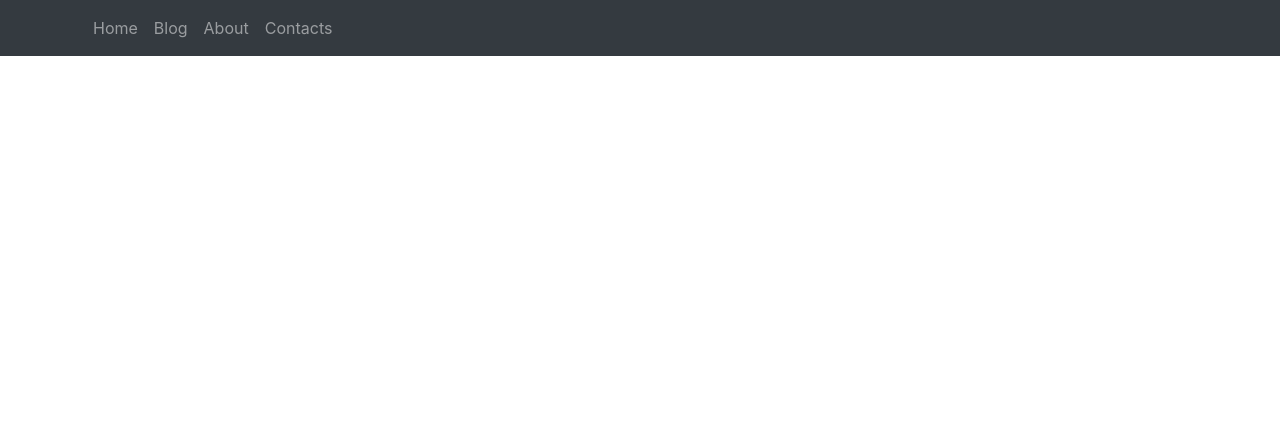
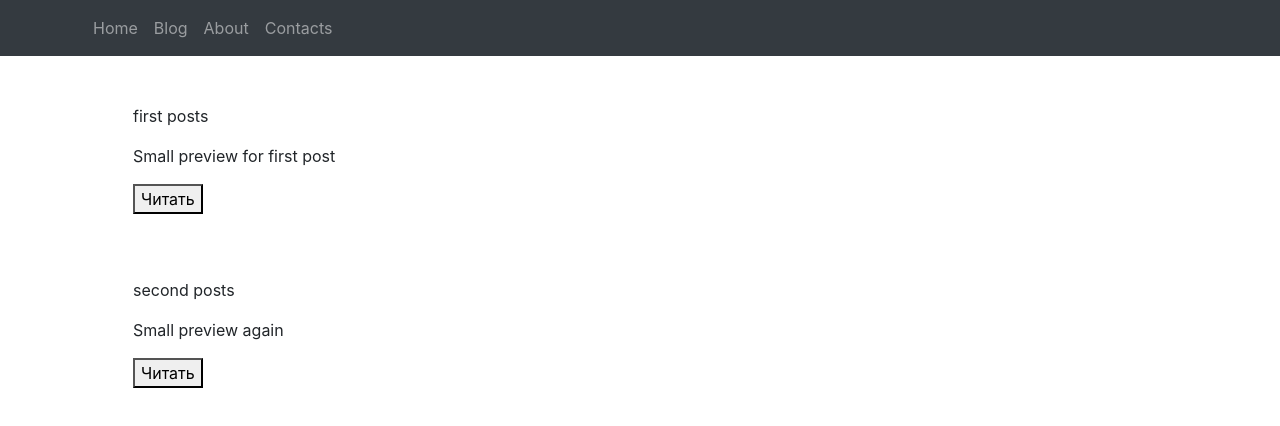
Before and after one commit to apenkov/test_blog, a React (Create React App) app: page /blog in a window 1280 px wide. Shown: the top 426 px of the page. Built offline with nearby package versions, Linux system fonts and the light colour scheme.

Commit message:
add read button and post component

```diff
--- a/package.json
+++ b/package.json
@@ -6,9 +6,12 @@
     "@testing-library/jest-dom": "^5.11.4",
     "@testing-library/react": "^11.1.0",
     "@testing-library/user-event": "^12.1.10",
+    "bootstrap": "^4.5.3",
     "react": "^17.0.1",
+    "react-bootstrap": "^1.4.0",
     "react-dom": "^17.0.1",
     "react-router": "^5.2.0",
+    "react-router-dom": "^5.2.0",
     "react-scripts": "4.0.1",
     "web-vitals": "^0.2.4"
   },
--- a/src/Components/Header.js
+++ b/src/Components/Header.js
@@ -1,5 +1,10 @@
 import React, {Component} from 'react';
 import {Navbar, Nav, Container} from "react-bootstrap";
+import {BrowserRouter as Router, Switch, Route, Link} from "react-router-dom";
+import Home from "../Pages/Home";
+import About from "../Pages/About";
+import Contacts from "../Pages/Contacts";
+import Blog from "../Pages/Blog";
 
 export default class Header extends Component {
   render() {
@@ -11,13 +16,21 @@ export default class Header extends Component {
             <Navbar.Collapse id="responsive-navbar-nav">
               <Nav className="mr-auto">
                 <Nav.Link href="/"> Home </Nav.Link>
-                <Nav.Link href="/"> Blog </Nav.Link>
-                <Nav.Link href="/"> About </Nav.Link>
-                <Nav.Link href="/"> Contacts </Nav.Link>
+                <Nav.Link href="/blog"> Blog </Nav.Link>
+                <Nav.Link href="/about"> About </Nav.Link>
+                <Nav.Link href="/contacts"> Contacts </Nav.Link>
               </Nav>
             </Navbar.Collapse>
           </Container>
         </Navbar>
+        <Router>
+          <Switch>
+            <Route exact path={"/"} component={Home}/>
+            <Route exact path={"/about"} component={About}/>
+            <Route exact path={"/contacts"} component={Contacts}/>
+            <Route exact path={"/blog"} component={Blog}/>
+          </Switch>
+        </Router>
       </>
     )
   }
--- /dev/null
+++ b/src/Components/Post.js
@@ -0,0 +1,29 @@
+import React, {Component} from 'react';
+
+export default class Post extends Component {
+  constructor(props, context) {
+    super(props, context);
+
+    this.state = {
+      visible: false,
+    };
+    this.handleClick = this.handleClick.bind(this);
+  }
+
+  handleClick(){
+    this.setState(state => ({
+      visible: true
+    }))
+  }
+  render() {
+    const data = this.props.data;
+    return(
+      <div className="post">
+        <p className="title">{data.title}</p>
+        <p className="preview">{data.littleText}</p>
+        <button href="#" className={`post_readMore`} onClick={this.handleClick} style={{visibility: this.state.visible ? 'hidden' : 'visible' }}>Читать</button>
+        <p className={`body`} style={{visibility: this.state.visible ? 'visible' : 'hidden' }}>{data.text}</p>
+      </div>
+    )
+  }
+}
--- /dev/null
+++ b/src/Components/Posts.js
@@ -0,0 +1,20 @@
+import React, {Component} from 'react';
+import Post from "./Post";
+
+export default class Posts extends Component {
+  render() {
+    const data = this.props.data;
+    const postsTemplate = data.map((item, index)=>{
+      return (
+        <div key={index}>
+         <Post data ={item}/>
+        </div>
+      )
+    })
+    return(
+      <div className="posts">
+        {postsTemplate}
+      </div>
+    )
+  }
+}
--- /dev/null
+++ b/src/Pages/About.js
@@ -0,0 +1,11 @@
+import React, { Component } from 'react';
+
+export default class About extends  Component {
+  render() {
+    return (
+      <div>
+        Alexander
+      </div>
+    )
+  }
+}
--- /dev/null
+++ b/src/Pages/Blog.js
@@ -0,0 +1,22 @@
+import React, { Component } from 'react';
+import { Media, Container, Col, Row} from "react-bootstrap";
+import Posts from "../Components/Posts";
+import { posts } from  "../data/posts";
+
+export default class Blog extends  Component {
+  render() {
+    return (
+      <Container>
+        <Row>
+          <Col md="9">
+            <Media className="m-5">
+              <Media.Body>
+                <Posts data={posts}/>
+              </Media.Body>
+            </Media>
+          </Col>
+        </Row>
+      </Container>
+    )
+  }
+}
--- /dev/null
+++ b/src/Pages/Contacts.js
@@ -0,0 +1,11 @@
+import React, { Component } from 'react';
+
+export default class Contacts extends  Component {
+  render() {
+    return (
+      <div>
+        telegram
+      </div>
+    )
+  }
+}
--- /dev/null
+++ b/src/Pages/Home.js
@@ -0,0 +1,11 @@
+import React, { Component } from 'react';
+
+export default class Home extends  Component {
+  render() {
+    return (
+      <div>
+        Homepage
+      </div>
+    )
+  }
+}
--- /dev/null
+++ b/src/data/posts.js
@@ -0,0 +1,14 @@
+module.exports= {
+  posts:[
+    {
+      title:'first posts',
+      littleText:"Small preview for first  post",
+      text:"this is first posts this is first posts this is first posts this is first posts this is first posts this is first posts "
+    },{
+      title:'second posts',
+      littleText: "Small preview again",
+      text:"this is second posts"
+    },
+
+  ]
+}
```
Also changed, not shown: 1 other file (tests, documents, lock files or other folders).
